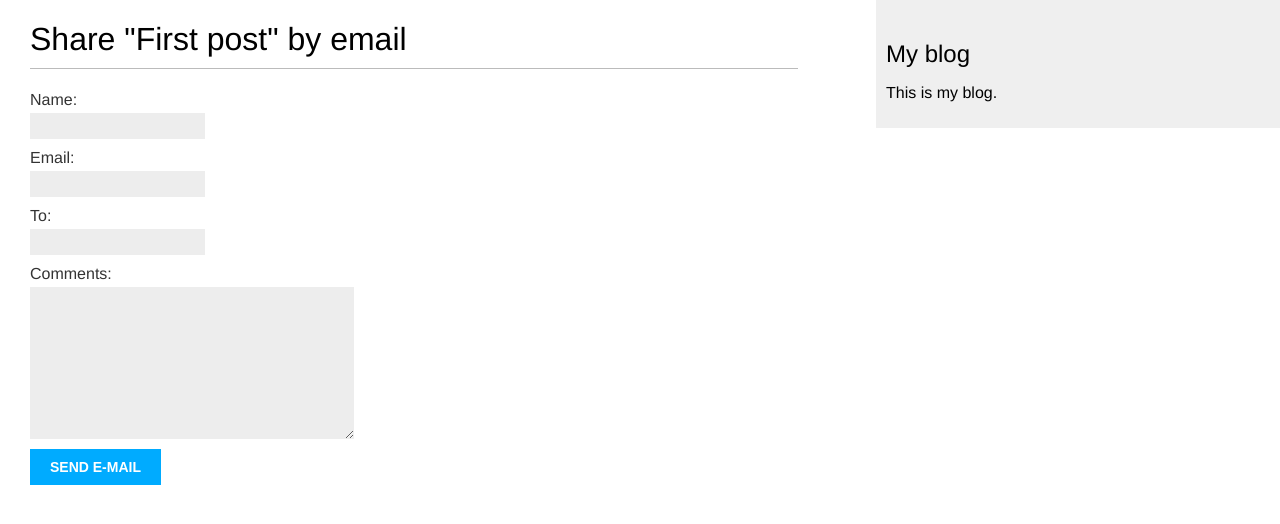
After one commit to RyoSz/mysite, a Django app: page /blog/1/share/ in a window 1280 px wide. The commit adds this page. Shown: the top 524 px of the page. Run offline with Django 3.2, Linux system fonts and the light colour scheme; data comes from the database, SQL or seed files in the repository; both versions use the stored data as it was after the commit; parts of the project's set-up code (start-up, migrations or seed data) failed here and were passed over.

Commit message:
2018-12-24 changes

```diff
--- a/blog/forms.py
+++ b/blog/forms.py
@@ -1,7 +1,13 @@
 from django import forms
+from .models import Comment
 
 class EmailPostForm(forms.Form):
     name = forms.CharField(max_length=25)
     email = forms.EmailField()
     to = forms.EmailField()
     comments = forms.CharField(required=False, widget=forms.Textarea)
+
+class CommentForm(forms.ModelForm):
+    class Meta:
+        model = Comment
+        fields = ('name', 'email', 'body')
--- a/blog/models.py
+++ b/blog/models.py
@@ -2,6 +2,7 @@ from django.db import models
 from django.utils import timezone
 from django.contrib.auth.models import User
 from django.urls import reverse
+from taggit.managers import TaggableManager
 
 class PublishedManager(models.Manager):
     def get_queryset(self):
@@ -24,9 +25,25 @@ class Post(models.Model):
     published = PublishedManager() # Our custom manager.
     def get_absolute_url(self):
         return reverse('blog:post_detail', args=[self.publish.year, self.publish.month, self.publish.day, self.slug])
+    tags = TaggableManager()
 
 class Meta:
     ordering = ('-publish',)
 
 def __str__(self):
     return self.title
+
+class Comment(models.Model):
+    post = models.ForeignKey(Post, on_delete=models.CASCADE, related_name='comments')
+    name = models.CharField(max_length=80)
+    email = models.EmailField()
+    body = models.TextField()
+    created = models.DateTimeField(auto_now_add=True)
+    updated = models.DateTimeField(auto_now=True)
+    active = models.BooleanField(default=True)
+
+class Meta:
+    ordering = ('created',)
+
+def __str__(self):
+    return 'Comment by {} on {}'.format(self.name, self.post)
--- /dev/null
+++ b/blog/templates/blog/post/share.html
@@ -0,0 +1,21 @@
+{% extends "blog/base.html" %}
+
+{% block title %}
+    Share a post
+{% endblock %}
+
+{% block content %}
+    {% if sent %}
+        <h1>E-mail successfully sent</h1>
+        <p>
+            "{{ post.title }}" was successfully sent to {{ form.cleaned_data.to }}.
+        </p>
+    {% else %}
+        <h1>Share "{{ post.title }}" by email</h1>
+        <form action="." method="post">
+            {{ form.as_p }}
+            {% csrf_token %}
+            <input type="submit" value="Send e-mail">
+        </form>
+    {% endif %}
+{% endblock %}
--- a/blog/urls.py
+++ b/blog/urls.py
@@ -9,4 +9,6 @@ urlpatterns = [
     path('<int:year>/<int:month>/<int:day>/<slug:post>/',
         views.post_detail,
         name='post_detail'),
+    path('<int:post_id>/share/', views.post_share, name='post_share'),
+    path('tag/<slug:tag_slug>/', views.post_list, name='post_list_by_tag'),
 ]
--- a/blog/views.py
+++ b/blog/views.py
@@ -1,10 +1,19 @@
 from django.shortcuts import render, get_object_or_404
-from .models import Post
+from .models import Post, Comment
 from django.core.paginator import Paginator, EmptyPage, PageNotAnInteger
-from .forms import EmailPostForm
+from .forms import EmailPostForm, CommentForm
+from django.core.mail import send_mail
+from taggit.models import Tag
+from django.db.models import Count
 
-def post_list(request):
+def post_list(request, tag_slug=None):
     object_list = Post.published.all()
+    tag=None
+
+    if tag_slug:
+        tag = get_object_or_404(Tag, slug=tag_slug)
+        object_list = object_list.filter(tags__in=[tag])
+
     paginator = Paginator(object_list, 3) # 3 posts in each page
     page = request.GET.get('page')
     try:
@@ -15,15 +24,39 @@ def post_list(request):
     except EmptyPage:
         # If page is out of range, deliver last page of results
         posts = paginator.page(paginator.num_pages)
-    return render(request, 'blog/post/list.html', {'page': page, 'posts': posts})
+    return render(request, 'blog/post/list.html', {'page': page, 'posts': posts, 'tag': tag})
 
 def post_detail(request, year, month, day, post):
     post = get_object_or_404(Post, slug=post, status='published', publish__year=year, publish__month=month, publish__day=day)
-    return render(request, 'blog/post/detail.html', {'post': post})
+
+    # List of active comments for this post
+    comments = post.comments.filter(active=True)
+    new_comment = None
+    if request.method == 'POST':
+        # A comment was posted
+        comment_form = CommentForm(data=request.POST)
+        if comment_form.is_valid():
+            # Create Comment object but don't save to database yet
+            new_comment = comment_form.save(commit=False)
+            # Assign the current post to the comment
+            new_comment.post = post
+            # Save the comment to the database
+            new_comment.save()
+    else:
+        comment_form = CommentForm()
+
+    # List of similar posts
+    post_tags_ids = post.tags.values_list('id', flat=True)
+    similar_posts = Post.published.filter(tags__in=post_tags_ids).exclude(id=post.id)
+    similar_posts = similar_posts.annotate(same_tags=Count('tags')).order_by('-same_tags', '-publish')[:4]
+
+    return render(request, 'blog/post/detail.html', {'post': post, 'comments': comments, 'new_comment': new_comment, 'comment_form': comment_form, 'similar_posts': similar_posts})
+
 
 def post_share(request, post_id):
     # Retrieve post by id
     post = get_object_or_404(Post, id=post_id, status='published')
+    sent = False
 
     if request.method == 'POST':
         # Form was submitted
@@ -31,7 +64,12 @@ def post_share(request, post_id):
         if form.is_valid():
             # Form fields passed validation
             cd = form.cleaned_data
+            post_url = request.build_absolute_uri(post.get_absolute_url())
+            subject = '{} ({}) recommends you reading "{}"'.format(cd['name'], cd['email'], post.title)
+            message = 'Read "{}" at {}\n\n{}\'s comments: {}'.format(post.title, post_url, cd['name'], cd['comments'])
+            send_mail(subject, message, 'admin@myblog.com', [cd['to']])
+            sent = True
             # ... send email
     else:
         form = EmailPostForm()
-    return render(request, 'blog/post/share.html' {'post': post, 'form': form})
+    return render(request, 'blog/post/share.html', {'post': post, 'form': form, 'sent': sent})
```
Also changed, not shown: blog/admin.py (+7 -1 lines), blog/templates/blog/post/detail.html (+43 -0 lines), blog/templates/blog/post/list.html (+12 -0 lines), mysite/settings.py (+9 -0 lines), blog/migrations/0002_comment.py (added), blog/migrations/0003_post_tags.py (added), db.sqlite3.
